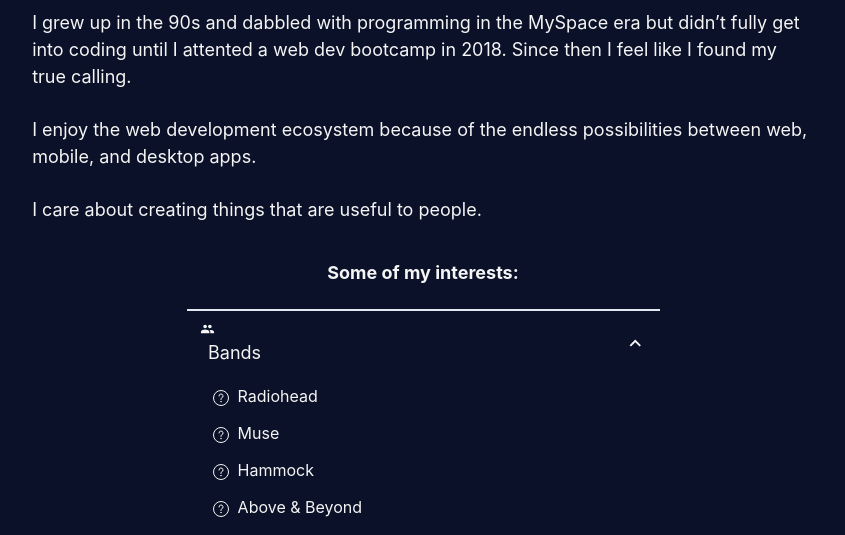
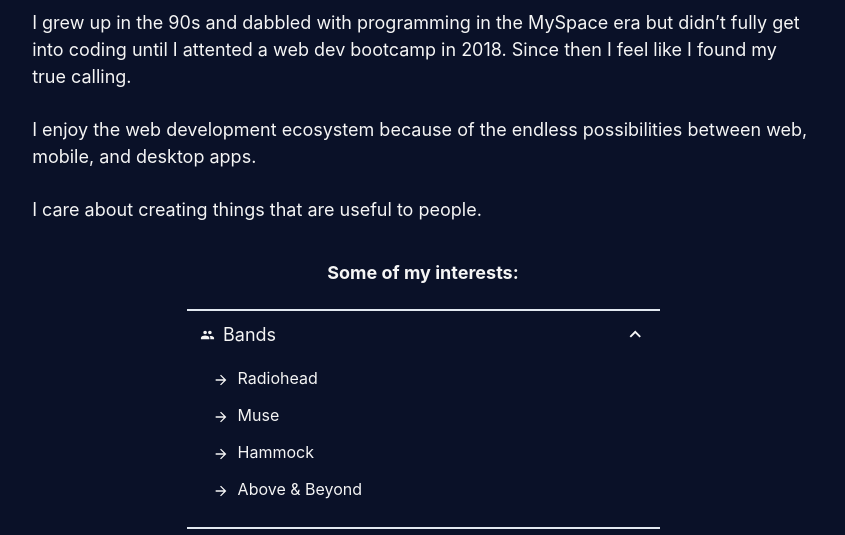
Before and after one commit to trybick/portfolio-blog, a Gatsby site: page /about in a window 1280 px wide. Both pictures are taken after a click on the button "Bands". Shown: the part 218-753 px from the top of the page, without its empty margins (217-1062 px from the left). Built offline with nearby package versions, Linux system fonts and the light colour scheme; Gatsby itself is replaced by a stand-in of ours; a small style sheet from the web is missing.

Commit message:
fix accordion

```diff
--- a/src/components/FavoritesAccordion.js
+++ b/src/components/FavoritesAccordion.js
@@ -12,6 +12,7 @@ import {
   ListItem,
   ListIcon,
 } from '@chakra-ui/react';
+import { MdArrowForward } from 'react-icons/md';
 import favorites from '../config/favorites';
 import theme from '../style/theme';
 
@@ -45,16 +46,21 @@ const FavoritesAccordion = () => (
               _focus={{ boxShadow: '0' }}
             >
               <Box flex="1" textAlign="left">
-                <Box as={category.icon} w="15px" verticalAlign="middle" />
+                <Box
+                  as={category.icon}
+                  w="15px"
+                  verticalAlign="middle"
+                  display="inline !important"
+                />
                 <CategoryTitle>{category.title}</CategoryTitle>
               </Box>
               <AccordionIcon />
             </AccordionButton>
             <AccordionPanel pb={0} pt={2} pl={0}>
-              <List spacing={2}>
+              <List spacing={2} alignItems="center">
                 {category.items.map(item => (
                   <ListItem key={item.name} fontSize="16px">
-                    <ListIcon icon="arrow-forward" w="16px" />
+                    <ListIcon as={MdArrowForward} w="16px" />
                     {category.title === 'Quotes' ? (
                       item.name
                     ) : (
```
